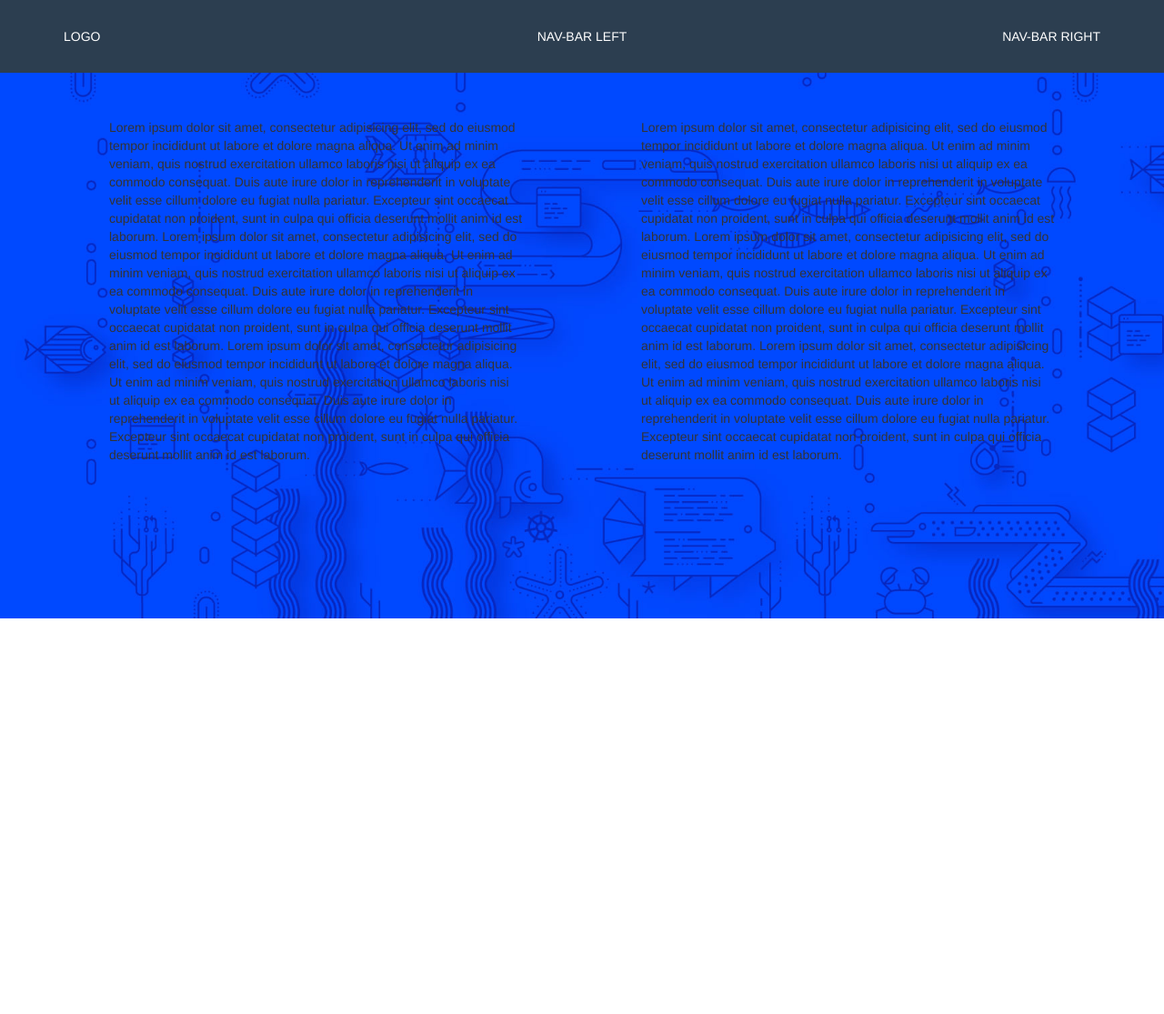
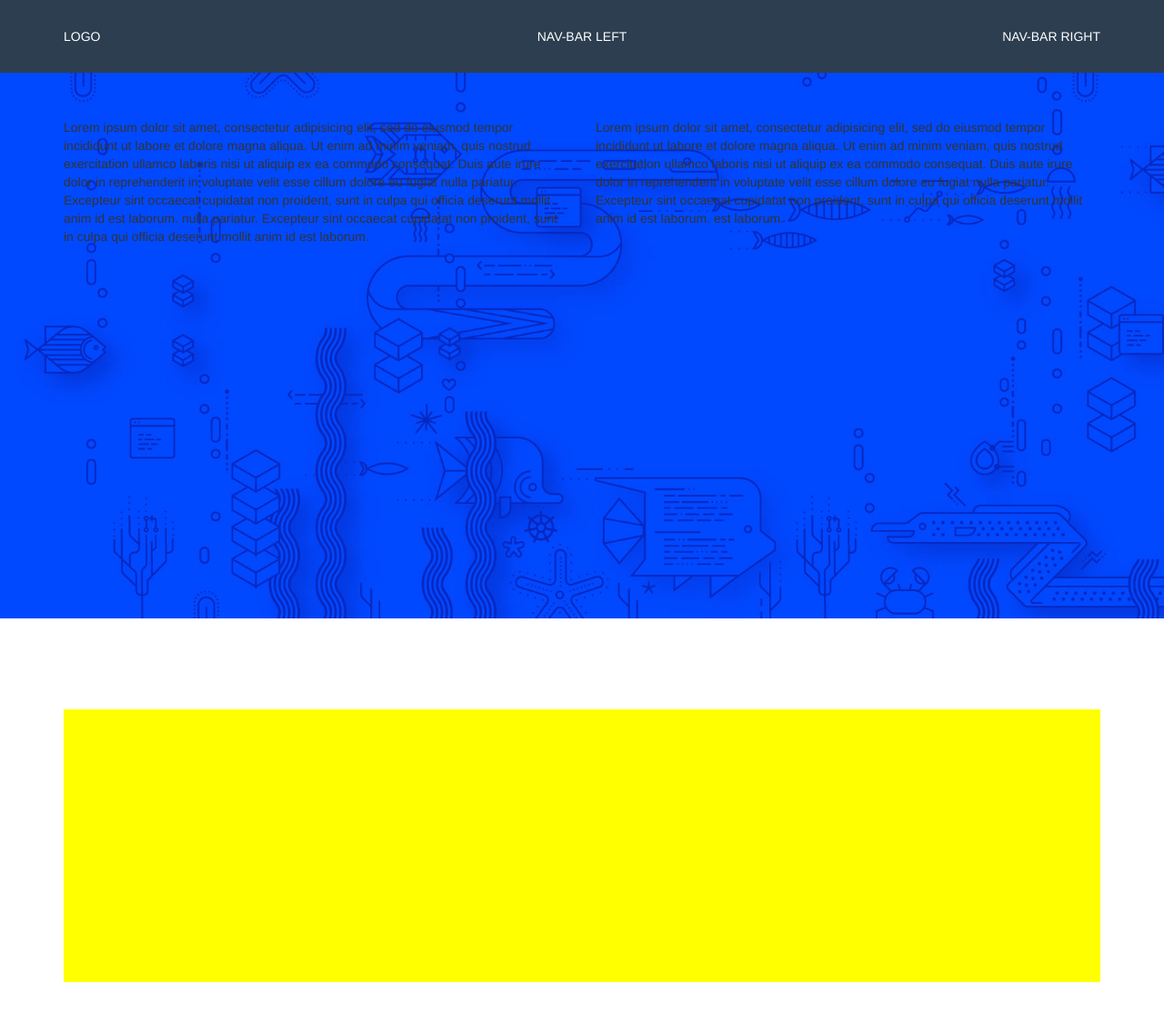
Before and after one commit to guyrogereboulet/html-css-digitalocean, a plain HTML site: page index.html in a window 1280 px wide. Shown: the whole page at 91% size. Before the commit the page ends 800 px from the top, so only its background shows below. Drawn offline with nearby package versions, Linux system fonts and the light colour scheme.

Commit message:
Main-logo completata

```diff
--- a/css/style.css
+++ b/css/style.css
@@ -23,9 +23,24 @@
 }
 
 .simplest {
- margin: 50px;
+ margin-top: 50px;
+ margin-bottom: 50px;
 }
 
 .deloy {
- margin: 50px;
+ margin-top: 50px;
+ margin-bottom: 50px;
 }
+
+
+/* MAIN */
+#logo {
+  padding-top: 100px;
+}
+
+.logo_box {
+  height: 300px;
+  width: 100%;
+  margin-bottom: 30px;
+  background-color: yellow;
+}
--- a/index.html
+++ b/index.html
@@ -34,16 +34,12 @@
           <div class="row">
             <div class="col-xs-12 col-md-6 col-lg-6">
               <div class="simplest">
-                Lorem ipsum dolor sit amet, consectetur adipisicing elit, sed do eiusmod tempor incididunt ut labore et dolore magna aliqua. Ut enim ad minim veniam, quis nostrud exercitation ullamco laboris nisi ut aliquip ex ea commodo consequat. Duis aute irure dolor in reprehenderit in voluptate velit esse cillum dolore eu fugiat nulla pariatur. Excepteur sint occaecat cupidatat non proident, sunt in culpa qui officia deserunt mollit anim id est laborum.
-                Lorem ipsum dolor sit amet, consectetur adipisicing elit, sed do eiusmod tempor incididunt ut labore et dolore magna aliqua. Ut enim ad minim veniam, quis nostrud exercitation ullamco laboris nisi ut aliquip ex ea commodo consequat. Duis aute irure dolor in reprehenderit in voluptate velit esse cillum dolore eu fugiat nulla pariatur. Excepteur sint occaecat cupidatat non proident, sunt in culpa qui officia deserunt mollit anim id est laborum.
-                Lorem ipsum dolor sit amet, consectetur adipisicing elit, sed do eiusmod tempor incididunt ut labore et dolore magna aliqua. Ut enim ad minim veniam, quis nostrud exercitation ullamco laboris nisi ut aliquip ex ea commodo consequat. Duis aute irure dolor in reprehenderit in voluptate velit esse cillum dolore eu fugiat nulla pariatur. Excepteur sint occaecat cupidatat non proident, sunt in culpa qui officia deserunt mollit anim id est laborum.
+                Lorem ipsum dolor sit amet, consectetur adipisicing elit, sed do eiusmod tempor incididunt ut labore et dolore magna aliqua. Ut enim ad minim veniam, quis nostrud exercitation ullamco laboris nisi ut aliquip ex ea commodo consequat. Duis aute irure dolor in reprehenderit in voluptate velit esse cillum dolore eu fugiat nulla pariatur. Excepteur sint occaecat cupidatat non proident, sunt in culpa qui officia deserunt mollit anim id est laborum. nulla pariatur. Excepteur sint occaecat cupidatat non proident, sunt in culpa qui officia deserunt mollit anim id est laborum.
               </div>
             </div>
             <div class="col-xs-12 col-md-6 col-lg-6">
               <div class="deloy">
-                Lorem ipsum dolor sit amet, consectetur adipisicing elit, sed do eiusmod tempor incididunt ut labore et dolore magna aliqua. Ut enim ad minim veniam, quis nostrud exercitation ullamco laboris nisi ut aliquip ex ea commodo consequat. Duis aute irure dolor in reprehenderit in voluptate velit esse cillum dolore eu fugiat nulla pariatur. Excepteur sint occaecat cupidatat non proident, sunt in culpa qui officia deserunt mollit anim id est laborum.
-                Lorem ipsum dolor sit amet, consectetur adipisicing elit, sed do eiusmod tempor incididunt ut labore et dolore magna aliqua. Ut enim ad minim veniam, quis nostrud exercitation ullamco laboris nisi ut aliquip ex ea commodo consequat. Duis aute irure dolor in reprehenderit in voluptate velit esse cillum dolore eu fugiat nulla pariatur. Excepteur sint occaecat cupidatat non proident, sunt in culpa qui officia deserunt mollit anim id est laborum.
-                Lorem ipsum dolor sit amet, consectetur adipisicing elit, sed do eiusmod tempor incididunt ut labore et dolore magna aliqua. Ut enim ad minim veniam, quis nostrud exercitation ullamco laboris nisi ut aliquip ex ea commodo consequat. Duis aute irure dolor in reprehenderit in voluptate velit esse cillum dolore eu fugiat nulla pariatur. Excepteur sint occaecat cupidatat non proident, sunt in culpa qui officia deserunt mollit anim id est laborum.
+                Lorem ipsum dolor sit amet, consectetur adipisicing elit, sed do eiusmod tempor incididunt ut labore et dolore magna aliqua. Ut enim ad minim veniam, quis nostrud exercitation ullamco laboris nisi ut aliquip ex ea commodo consequat. Duis aute irure dolor in reprehenderit in voluptate velit esse cillum dolore eu fugiat nulla pariatur. Excepteur sint occaecat cupidatat non proident, sunt in culpa qui officia deserunt mollit anim id est laborum. est laborum.
               </div>
             </div>
           </div>
@@ -53,7 +49,42 @@
     <!-- Fine HEADER -->
     <!-- Inizio MAIN -->
     <main>
-      <section id="logo"></section>
+      <section id="logo">
+        <div class="container">
+          <div class="row">
+            <div class="col-xs-6 col-md-12 col-lg-12">
+              <div class="logo_box">
+
+              </div>
+            </div>
+            <div class="col-xs-6 col-md-12 col-lg-12">
+              <div class="logo_box hidden-md hidden-lg">
+
+              </div>
+            </div>
+            <div class="col-xs-6 col-md-12 col-lg-12">
+              <div class="logo_box hidden-md hidden-lg">
+
+              </div>
+            </div>
+            <div class="col-xs-6 col-md-12 col-lg-12">
+              <div class="logo_box hidden-md hidden-lg">
+
+              </div>
+            </div>
+            <div class="col-xs-6 col-md-12 col-lg-12">
+              <div class="logo_box hidden-md hidden-lg">
+
+              </div>
+            </div>
+            <div class="col-xs-6 col-md-12 col-lg-12">
+              <div class="logo_box hidden-md hidden-lg">
+
+              </div>
+            </div>
+          </div>
+        </div>
+      </section>
       <section id="designed"></section>
       <section id="features"></section>
       <section id="service"></section>
```
